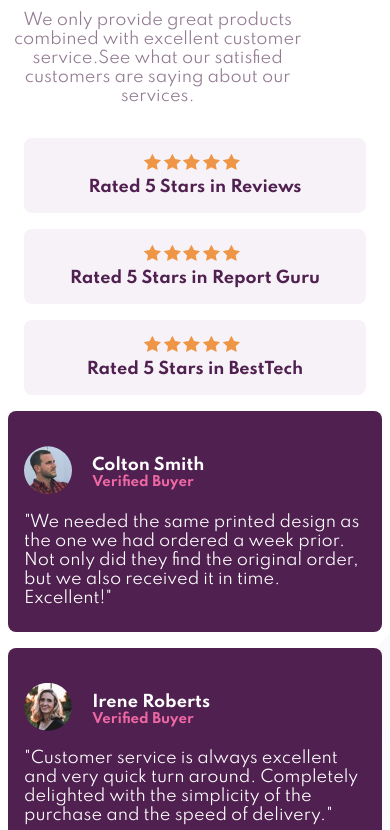
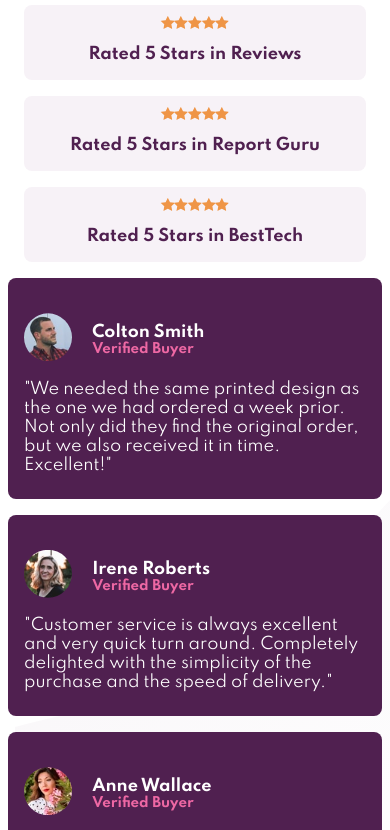
Before and after one commit to HannaNguyen-new/Social-Proof-Section, a website: page index.html in a window 390 px wide. Shown: the part 240-1070 px from the top of the page. Drawn offline with Linux system fonts and the light colour scheme.

Commit message:
fix span and add media query at 965px

```diff
--- a/public/style.css
+++ b/public/style.css
@@ -8,6 +8,15 @@
      background-repeat: no-repeat, no-repeat;
      word-wrap: break-word;
 
+  }
+  @media only screen and (max-width:965px){
+      body .intro{
+          width: 70%;
+      }
+      body .intro h1,
+      body .intro p{
+          width:100%;
+      }
   }
   @media only screen and (max-width:480px){
       body{
@@ -29,6 +38,10 @@
           width: 100%;
           text-align: center;
       }
+      body .intro h1,
+      body .intro p{
+          width: 100%;
+      }
       body .container{
           padding: 1rem 1rem;
       }
@@ -42,8 +55,9 @@
       }
 
       body span{
-            top: 1rem;
-            left: 35%;
+            top: 15%;
+            left: 50%;
+            transform: translateX(-50%);
       }
       body .customer-voices{
           flex-direction: column;
@@ -101,10 +115,11 @@
 
 /*add stars*/
 span{
+    width: 20%;
+    height: 1rem;
     background-image: url("images/icon-star.svg");
-    min-width: 6rem;
-    min-height: 1rem;
-    background-repeat: space ;
+    background-size: 20%;
+    background-repeat: repeat space;
     position: absolute; /*relative to container*/
     z-index: 5;
     top: 1.5rem;
```
